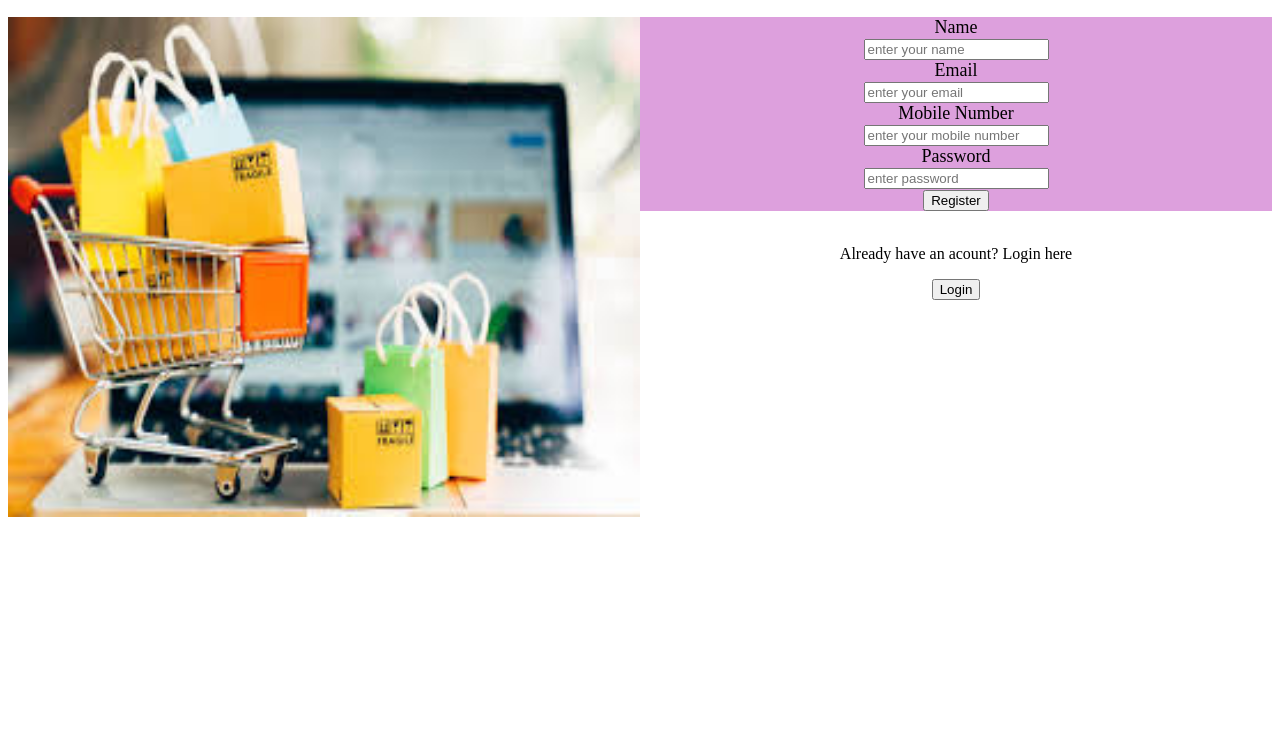
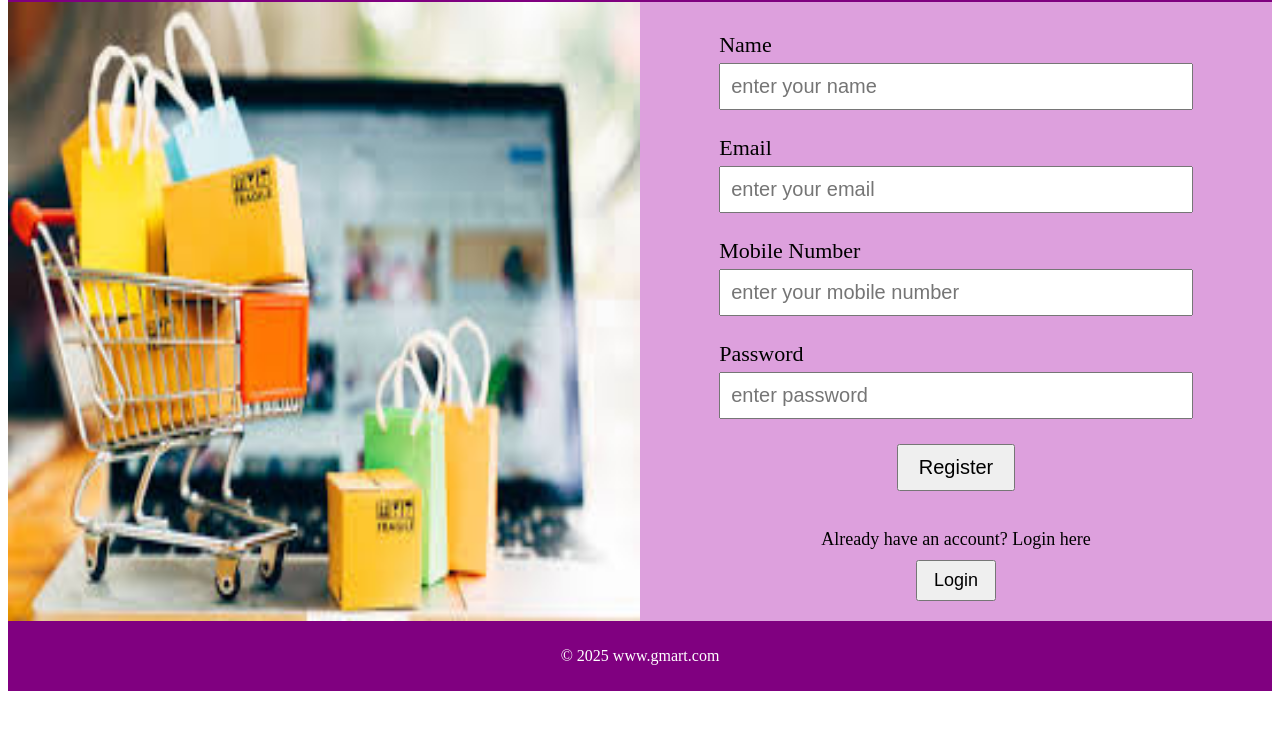
Before and after one commit to Greeshma-523/My-Project-1, a plain HTML site: page registration.html in a window 1280 px wide. Shown: the part 63-800 px from the top of the page. Drawn offline with Linux system fonts and the light colour scheme.

Commit message:
Initial commit

```diff
--- a/registration.html
+++ b/registration.html
@@ -2,22 +2,83 @@
 <html lang="en">
 <head>
     <style>
-        img{
+        .container {
+            display: flex;
+            width: 100%;
+        }
+
+        img {
             width: 50%;
-            float: left;
+            height: auto;
         }
-        form{
+
+        .form-section {
             width: 50%;
-            float: right;
+            display: flex;
+            flex-direction: column;
+            justify-content: center;
+            align-items: center;
+            background-color: plum;
+            font-size: 20px;
+            padding: 20px;
+            box-sizing: border-box;
+        }
+
+        form {
+            width: 80%;
+        }
+
+        form label {
+            font-size: 22px;
+            display: block;
+            text-align: left;
+            margin: 10px 0 5px;
+        }
+
+        form input {
+            font-size: 20px;
+            padding: 10px;
+            width: 100%;
+            margin-bottom: 15px;
+            box-sizing: border-box;
+        }
+
+        .register-button-container {
             text-align: center;
-            font: bold;
-            font-size: large;
-            background-color: plum;
+            margin-top: 10px;
         }
-        footer{
-            display: inline;
-            padding: 20px;
+
+        form button {
+            font-size: 20px;
+            padding: 10px 20px;
+        }
+
+        .login-section {
             text-align: center;
+            margin-top: 20px;
+        }
+
+        .login-section p {
+            font-size: 18px;
+            margin-bottom: 10px;
+        }
+
+        .login-section button {
+            font-size: 18px;
+            padding: 8px 16px;
+        }
+        h1 {
+            background-color: purple;
+            color: white;
+            padding: 10px 0;
+            margin: 0;
+        }
+        footer {
+            text-align: center;
+            background-color: purple;
+            color: white;
+            padding: 10px 0;
+            margin: 0;
         }
     </style>
     <meta charset="UTF-8">
@@ -27,22 +88,36 @@
 <body>
     <main>
         <center><h1>Welcome to G-Mart!</h1></center>
-        <img src="cart.jpg" alt="" width="500" height="500">
-        <form action="">
-            <label for="name">Name</label><br>
-            <input placeholder="enter your name" type="text"><br>
-            <label for="email">Email</label><br>
-            <input placeholder="enter your email" type="email"><br>
-            <label for="phone">Mobile Number</label><br>
-            <input placeholder="enter your mobile number" type="tel"><br>
-            <label for="password">Password</label><br>
-            <input placeholder="enter password" type="password"><br>
-            <button type="submit">Register</button><br>
-        </form>
+        <div class="container">
+            <img src="cart.jpg" alt="Cart Image">
+            <div class="form-section">
+                <form action="">
+                    <label for="name">Name</label>
+                    <input id="name" placeholder="enter your name" type="text">
+
+                    <label for="email">Email</label>
+                    <input id="email" placeholder="enter your email" type="email">
+
+                    <label for="phone">Mobile Number</label>
+                    <input id="phone" placeholder="enter your mobile number" type="tel">
+
+                    <label for="password">Password</label>
+                    <input id="password" placeholder="enter password" type="password">
+
+                    <div class="register-button-container">
+                        <a href="login.html"><button type="submit">Register</button></a>
+                    </div>
+                </form>
+
+                <div class="login-section">
+                    <p>Already have an account? Login here</p>
+                    <button type="submit">Login</button>
+                </div>
+            </div>
+        </div>
     </main>
     <footer>
-        <p>Already have an acount? Login here</p>
-        <center><button type="submit">Login</button></center>
+        <p>&copy; 2025 www.gmart.com</p>
     </footer>
 </body>
 </html>
```
Also changed, not shown: login.html (added, +82 -0 lines).
